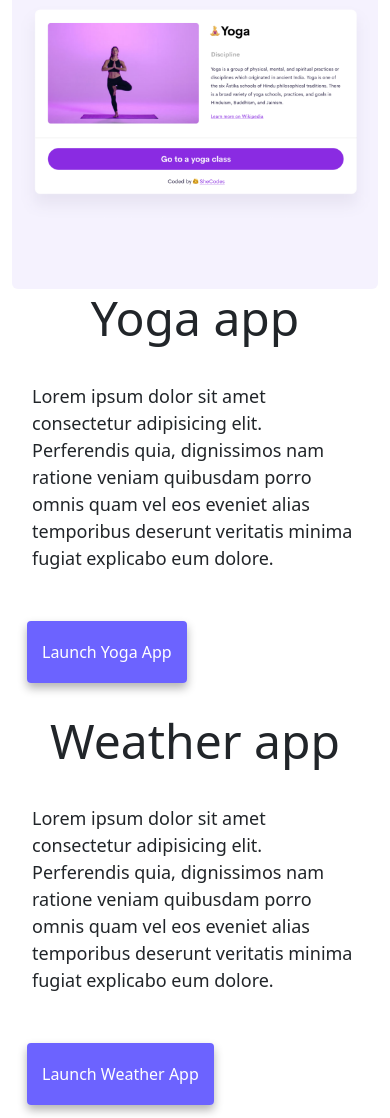
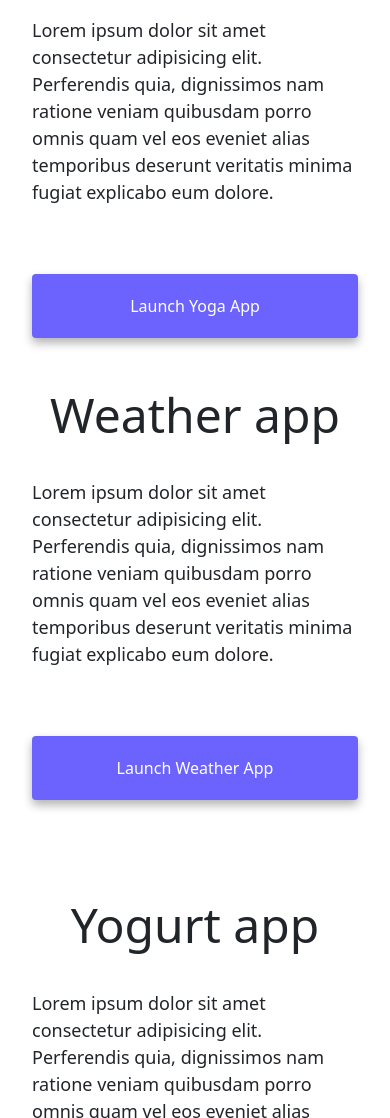
Before and after one commit to Gabunya/About-Me-Project, a plain HTML site: page index.html in a window 390 px wide. Shown: the part 542-1660 px from the top of the page. Drawn offline with nearby package versions, Linux system fonts and the light colour scheme.

Commit message:
Improved the buttons view in small screen

```diff
--- a/index.html
+++ b/index.html
@@ -60,7 +60,7 @@
           <img
             src="images/yoga.png"
             alt="Women doing yoga"
-            class="img-fluid rounded"
+            class="img-fluid rounded d-none d-sm-block"
           />
         </div>
         <div class="col-md-6">
@@ -93,13 +93,13 @@
           <img
             src="images/weather.png"
             alt="weather forecast"
-            class="img-fluid rounded ms-2"
+            class="img-fluid rounded ms-2 d-none d-sm-block"
           />
         </div>
       </div>
       <div class="row mt-5">
         <div class="col-md-6">
-          <img src="images/yogurt.png" alt="yogurt" class="img-fluid rounded" />
+          <img src="images/yogurt.png" alt="yogurt" class="img-fluid rounded d-none d-sm-block" />
         </div>
         <div class="col-md-6">
           <h2 class="mb-3">Yogurt app</h2>
--- a/style.css
+++ b/style.css
@@ -106,4 +106,10 @@ p {
     font-size: 48px;
     line-height: 1.5;
   }
+
+  .primary-link {
+    display: block;
+    text-align: center;
+    margin: 0 20px;
+  }
 }
```
